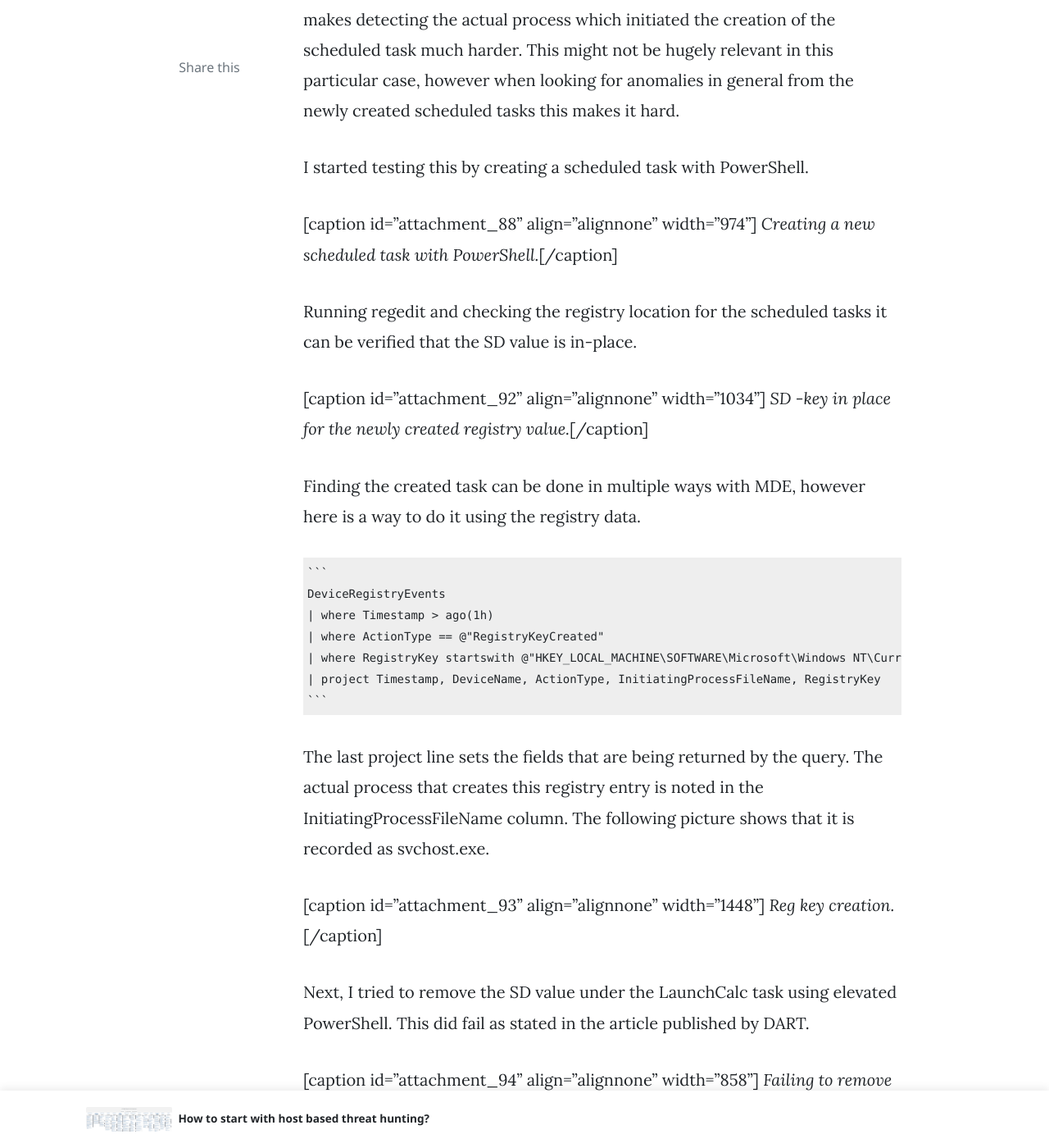
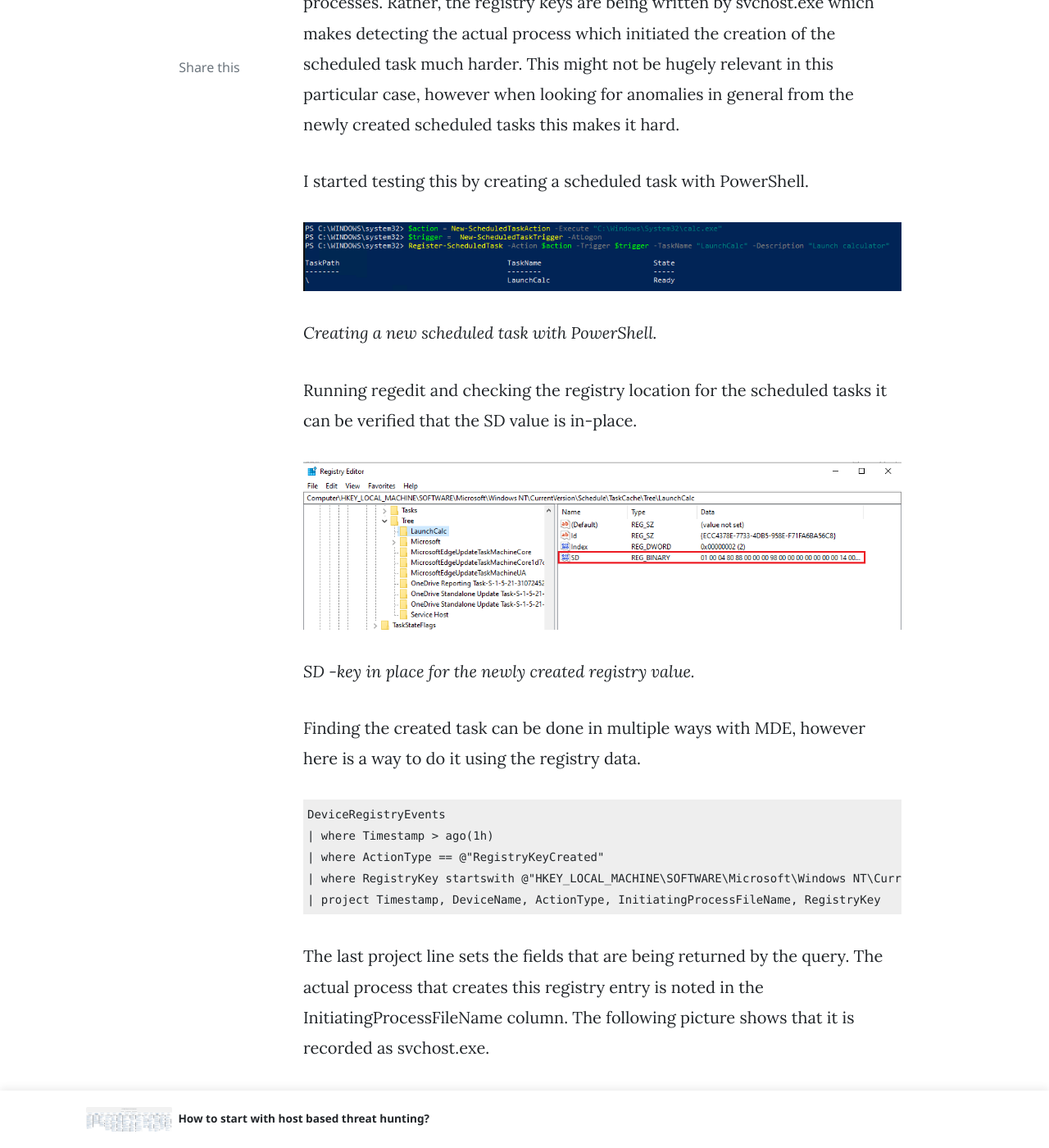
Before and after one commit to JouniMi/JouniMi.github.io, a Jekyll site: the page built from _posts/2022-04-13-hunt-for-a-hidden-scheduled-task.markdown, in a window 1280 px wide and 1400 px high, scrolled down 1038 px. Shown: the whole window at 82% size. Built offline with Jekyll 4.4.1, drawn with Linux system fonts in a browser that asks for light colours; nearby versions of some CDN libraries; comment, search, counter and statistics services are not loaded; some of the changed text lies outside the part shown.

Commit message:
Fixing bugs

````diff
--- a/_config.yml
+++ b/_config.yml
@@ -6,7 +6,6 @@
 baseurl: ''
 disqus: ''
 email: ''
-mailchimp-list: ''
 
 include: ["_pages"]
 permalink: /:title/
@@ -19,7 +18,7 @@
   - jekyll-seo-tag
 
 authors:
-    sal:
+    jouni:
       name:           Jouni
       site:           https://threathunt.blog/
       avatar:         /assets/images/avatar1.jpg
--- a/_posts/2022-04-13-hunt-for-a-hidden-scheduled-task.markdown
+++ b/_posts/2022-04-13-hunt-for-a-hidden-scheduled-task.markdown
@@ -14,53 +15,51 @@
 
 I started testing this by creating a scheduled task with PowerShell.
 
-\[caption id="attachment\_88" align="alignnone" width="974"\]![](assets/images/ps1.png) _Creating a new scheduled task with PowerShell._\[/caption\]
+![]({{ site.baseurl }}/assets/images/ps1.png)
+_Creating a new scheduled task with PowerShell._
 
 Running regedit and checking the registry location for the scheduled tasks it can be verified that the SD value is in-place.
 
-\[caption id="attachment\_92" align="alignnone" width="1034"\]![](assets/images/sd_key.png) _SD -key in place for the newly created registry value._\[/caption\]
+![]({{ site.baseurl }}/assets/images/sd_key.png)
+_SD -key in place for the newly created registry value._
 
 Finding the created task can be done in multiple ways with MDE, however here is a way to do it using the registry data.
 
-    ```
     DeviceRegistryEvents
     | where Timestamp > ago(1h)
     | where ActionType == @"RegistryKeyCreated"
     | where RegistryKey startswith @"HKEY_LOCAL_MACHINE\SOFTWARE\Microsoft\Windows NT\CurrentVersion\Schedule\TaskCache\Tree\"
     | project Timestamp, DeviceName, ActionType, InitiatingProcessFileName, RegistryKey
-    ```
-
 
 The last project line sets the fields that are being returned by the query. The actual process that creates this registry entry is noted in the InitiatingProcessFileName column. The following picture shows that it is recorded as svchost.exe.
 
-\[caption id="attachment\_93" align="alignnone" width="1448"\]![](assets/images/reg_creation.png) _Reg key creation._\[/caption\]
+![]({{ site.baseurl }}/assets/images/reg_creation.png)
+_Reg key creation._
 
 Next, I tried to remove the SD value under the LaunchCalc task using elevated PowerShell. This did fail as stated in the article published by DART.
 
-\[caption id="attachment\_94" align="alignnone" width="858"\]![](assets/images/removesdasadmin.png) _Failing to remove the key as admin._\[/caption\]
+![]({{ site.baseurl }}/assets/images/removesdasadmin.png)
+_Failing to remove the key as admin._
 
 Running the same command as SYSTEM works fine.
 
-\[caption id="attachment\_96" align="alignnone" width="1396"\]![](assets/images/assystem_notask.png) _Removing the SD key as system. No task left in task scheduler GUI._\[/caption\]
+![]({{ site.baseurl }}/assets/images/assystem_notask.png)
+_Removing the SD key as system. No task left in task scheduler GUI._
 
 Looking for this event in Defender for Endpoint proved a little bit problematic. Going through all the removed registry keys and values did not yield results. It seems that this might be a decision from Microsoft where the data has been left out. It is understandable that not everything is actually being saved as the amount of data that Microsoft has to handle is absolutely huge. Could also be a mistake in my query of course, which is shared below.
-    ```
+
     DeviceRegistryEvents
     | where Timestamp > ago(1h)
     | where PreviousRegistryKey contains "HKEY_LOCAL_MACHINE"
     | where ActionType == 'RegistryKeyDeleted' or ActionType == 'RegistryValueDeleted'
-    ```
-
 
 When logging back in to the device calc.exe is still being executed as to be expected. With a more mature threat hunting program this likely does not matter much as the anomalies in the scheduled tasks creations are likely being already monitored. There are some issues with this approach, mainly because the process that actually created the scheduled task is not revealed in the advanced hunting data, however this can be worked around with multiple methods.
 
 I removed the scheduled task key created to registry using the PowerShell as a system. It seems that this was also not saved in MDE.I removed the GUID based registry key for the task using RegEdit.exe and it was recorded by MDE. Not sure if this could be somehow related to my testing environment but at least this time it seems that the reg mods done as a system did not get recorded.  For further investigation purposes, I also created a new scheduled task as a system. The registry key creation was not recorder from this either, however the creation was saved to the DeviceEvents table and could be found with the following query.
-    ```
+
     DeviceEvents
     | where Timestamp > ago(1h)
     | where ActionType == 'ScheduledTaskCreated'
-    ```
-
 
 When I started to write this post about this little niche I thought that this would be quick and easy. I would have liked to present a query to find the events where the attackers might have been trying to evade the defenses by hiding the scheduled task based persistence. As often is, for some reason it wasn't as easy as thought and some hiccups were discovered while at it. It seems that either by testing environment is having issues or registry activity using system account is at least not always being saved.
 
````
Also changed, not shown: other parts of _posts/2022-04-13-hunt-for-a-hidden-scheduled-task.markdown (+1 -0 lines), _includes/sidebar.html (deleted, +0 -7 lines), _pages/about.md (+1 -1 lines), _posts/2022-04-10-how-to-start-with-host-based-threat-hunting.markdown (+21 -28 lines), 2 other files.
